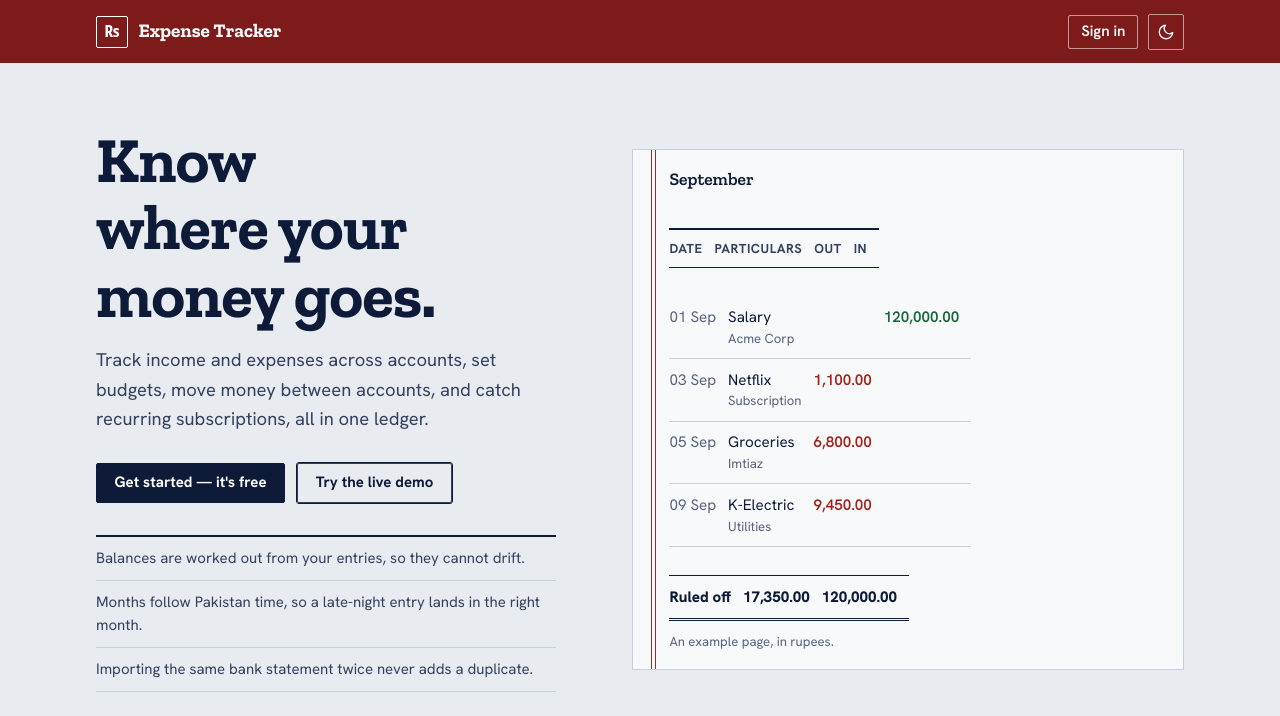
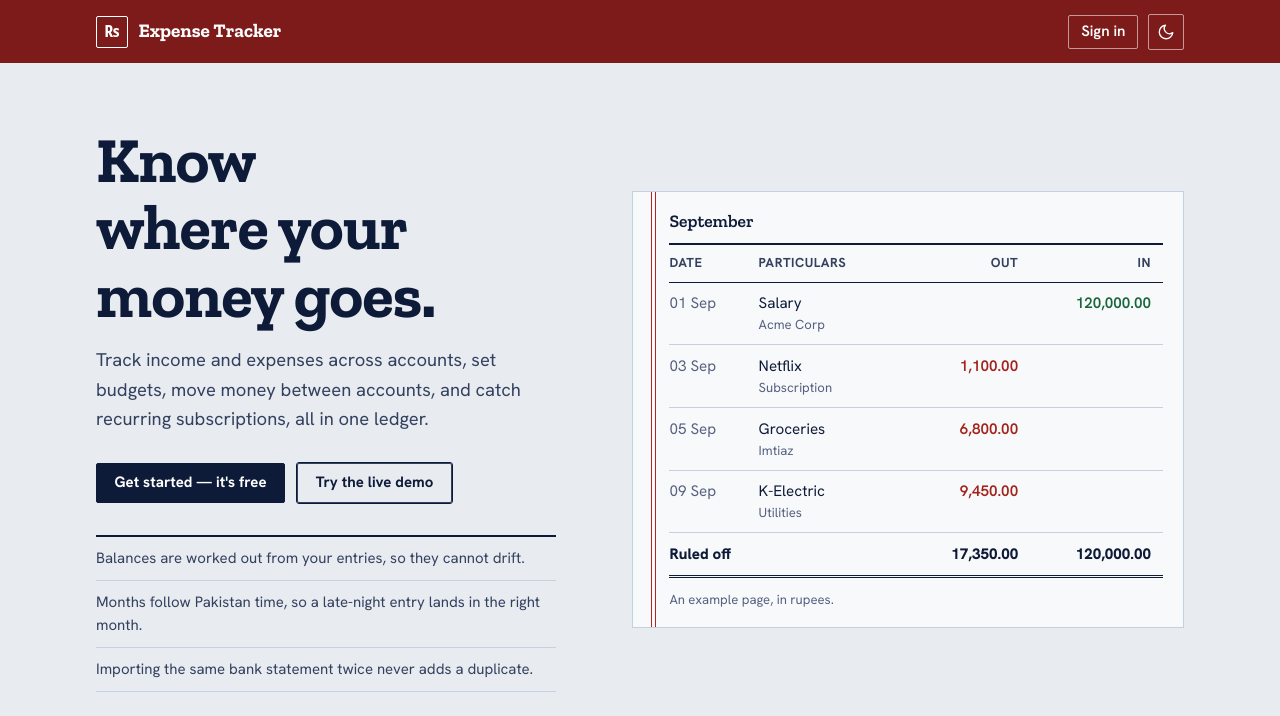
Before and after one commit to ahmad-zaman123/Expense-Tracker, a React (Vite) app in the folder Frontend/: page / in a window 1280 px wide. Shown: the top 716 px of the page. Built offline with nearby package versions, Linux system fonts and the light colour scheme; no server answers.

Commit message:
Line up ledger table columns on desktop

```diff
--- a/Frontend/src/index.css
+++ b/Frontend/src/index.css
@@ -150,6 +150,8 @@ a { color: var(--focus); }
 /* the ledger */
 .table-wrap { overflow-x: auto; }
 table.ledger { width: 100%; border-collapse: collapse; font-size: 0.95rem; }
+/* Without this the page's .stack layout turns the table into a flex box and its columns stop lining up. */
+.ledger.stack { display: table; }
 .ledger caption { text-align: left; padding: 0 0 0.5rem; font-family: var(--serif); font-weight: 600; font-size: 1.1rem; }
 .ledger th { text-align: left; padding: 0.55rem 0.75rem 0.55rem 0; font-size: 0.8125rem; font-weight: 700; text-transform: uppercase; letter-spacing: 0.04em; color: var(--ink-2); border-top: 2px solid var(--rule-strong); border-bottom: 1px solid var(--rule-strong); white-space: nowrap; }
 .ledger td { padding: 0.6rem 0.75rem 0.6rem 0; border-bottom: 1px solid var(--rule); vertical-align: top; }
```
